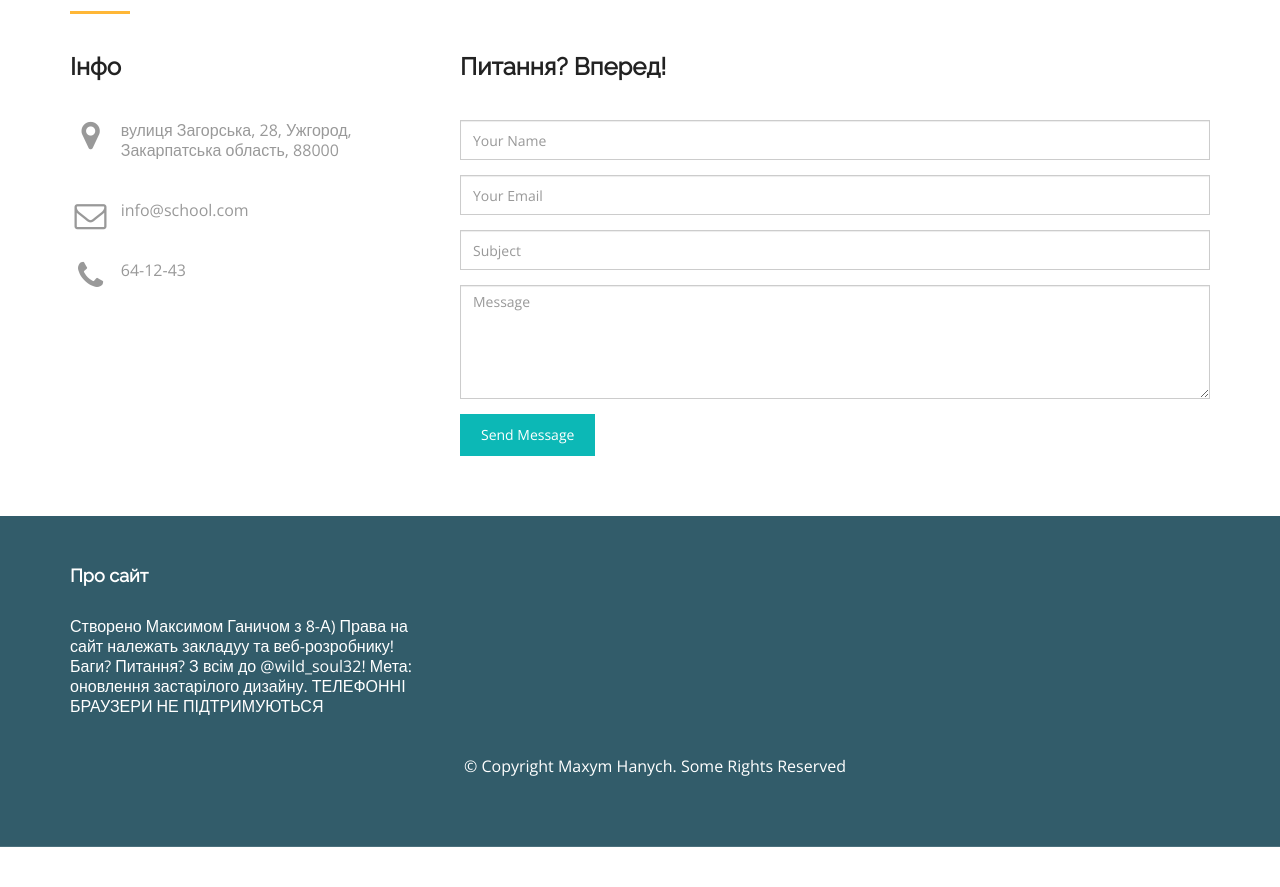
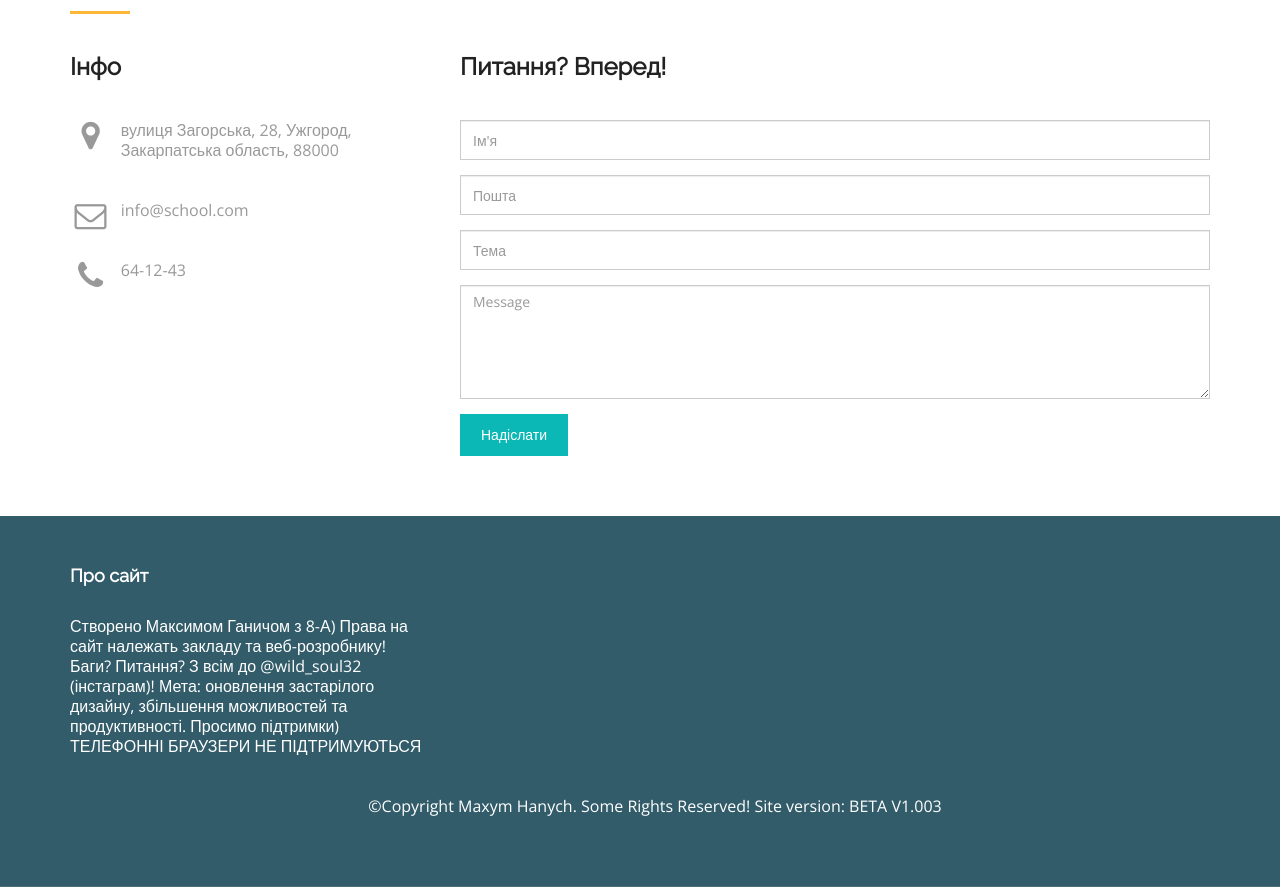
Before and after one commit to schoollyceum/uz.ua, a plain HTML site: page index.html in a window 1280 px wide. Shown: the part 2840-3727 px from the top of the page. Before the commit the page ends 3687 px from the top, so only its background shows below. Drawn offline with nearby package versions, Linux system fonts and the light colour scheme; a web font is replaced by a local one.

Commit message:
BETA V1.003
-Fixed bugs
-New part - footer added

```diff
--- a/index.html
+++ b/index.html
@@ -120,7 +120,7 @@
           </div>
           <div class="col-md-4 col-sm-4">
             <div class="medi-info">
-              <h3>Олімпіали</h3>
+              <h3>Олімпіади</h3>
               <p>"Ви отримуєте від життя лише те, що наважуєтеся попросити. Не бійтеся підвищувати планку." – Опра Уїнфрі </p>
               <a href="#" class="medi-info-btn">ЧИТАТИ</a>
             </div>
@@ -281,24 +281,24 @@
             <div id="errormessage"></div>
             <form action="" method="post" role="form" class="contactForm">
               <div class="form-group">
-                <input type="text" name="name" class="form-control br-radius-zero" id="name" placeholder="Your Name" data-rule="minlen:4" data-msg="Please enter at least 4 chars" />
+                <input type="text" name="name" class="form-control br-radius-zero" id="name" placeholder="Ім'я" data-rule="minlen:4" data-msg="Please enter at least 4 chars" />
                 <div class="validation"></div>
               </div>
               <div class="form-group">
-                <input type="email" class="form-control br-radius-zero" name="email" id="email" placeholder="Your Email" data-rule="email" data-msg="Please enter a valid email" />
+                <input type="email" class="form-control br-radius-zero" name="email" id="email" placeholder="Пошта" data-rule="email" data-msg="Please enter a valid email" />
                 <div class="validation"></div>
               </div>
               <div class="form-group">
-                <input type="text" class="form-control br-radius-zero" name="subject" id="subject" placeholder="Subject" data-rule="minlen:4" data-msg="Please enter at least 8 chars of subject" />
+                <input type="text" class="form-control br-radius-zero" name="subject" id="subject" placeholder="Тема" data-rule="minlen:4" data-msg="Please enter at least 8 chars of subject" />
                 <div class="validation"></div>
               </div>
               <div class="form-group">
-                <textarea class="form-control br-radius-zero" name="message" rows="5" data-rule="required" data-msg="Please write something for us" placeholder="Message"></textarea>
+                <textarea class="form-control br-radius-zero" name="message" rows="5" data-rule="required" data-msg="Повідомлення" placeholder="Message"></textarea>
                 <div class="validation"></div>
               </div>
 
               <div class="form-action">
-                <button type="submit" class="btn btn-form">Send Message</button>
+                <button type="submit" class="btn btn-form">Надіслати</button>
               </div>
             </form>
           </div>
@@ -317,7 +317,7 @@
               <h4 class="white no-padding">Про сайт</h4>
             </div>
             <div class="info-sec">
-              <p>Створено Максимом Ганичом з 8-А) Права на сайт належать закладуу та веб-розробнику! Баги? Питання? З всім до @wild_soul32! Мета: оновлення застарілого дизайну. ТЕЛЕФОННІ БРАУЗЕРИ НЕ ПІДТРИМУЮТЬСЯ </p>
+              <p>Створено Максимом Ганичом з 8-А) Права на сайт належать закладу та веб-розробнику! Баги? Питання? З всім до @wild_soul32 (інстаграм)! Мета: оновлення застарілого дизайну, збільшення можливостей та продуктивності. Просимо підтримки) ТЕЛЕФОННІ БРАУЗЕРИ НЕ ПІДТРИМУЮТЬСЯ </p>
 
         </div>
       </div>
@@ -326,7 +326,7 @@
       <div class="container">
         <div class="row">
           <div class="col-md-12 text-center">
-            © Copyright Maxym Hanych. Some Rights Reserved
+            ©Copyright Maxym Hanych. Some Rights Reserved! Site version: BETA V1.003
             <div class="credits">
 
 
```
